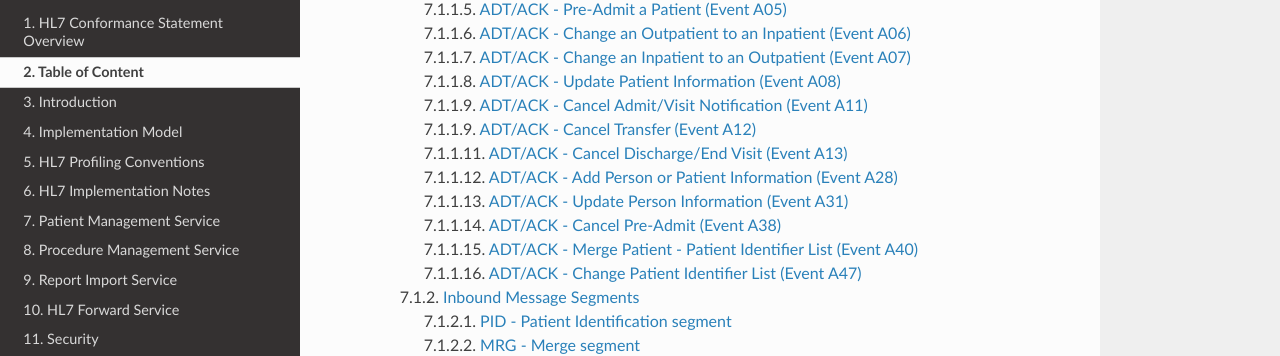
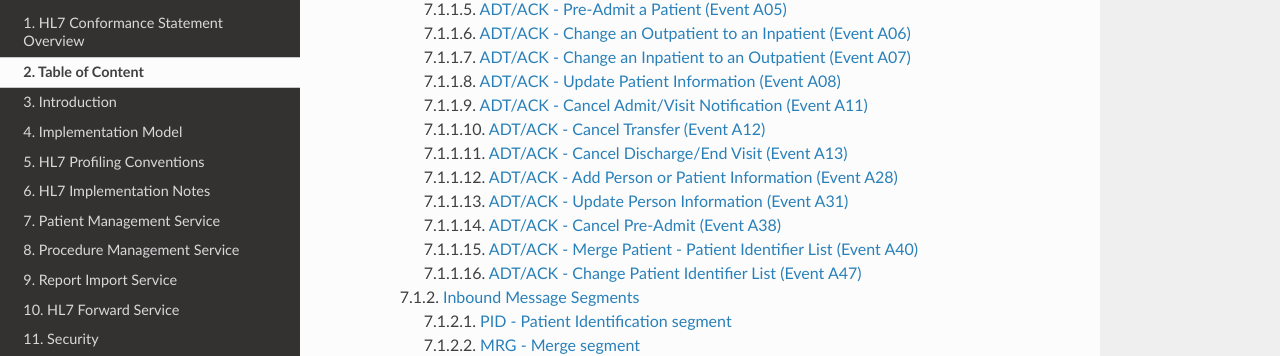
Before and after one commit to dcm4che/dcm4chee-arc-hl7cs, a Sphinx documentation site: the page built from source/toc.rst, in a window 1280 px wide and 900 px high, scrolled down 432 px. Shown: the part 138-494 px from the top of the window. Built offline with Sphinx 7.4.7 and the Read the Docs theme 2.0.0, drawn with Linux system fonts in a browser that asks for light colours.

Commit message:
fix typo

```diff
--- a/source/toc.rst
+++ b/source/toc.rst
@@ -23,7 +23,7 @@ Table of Content
 |       7.1.1.7. :ref:`adt_in_a07`
 |       7.1.1.8. :ref:`adt_in_a08`
 |       7.1.1.9. :ref:`adt_in_a11`
-|       7.1.1.9. :ref:`adt_in_a12`
+|       7.1.1.10. :ref:`adt_in_a12`
 |       7.1.1.11. :ref:`adt_in_a13`
 |       7.1.1.12. :ref:`adt_in_a28`
 |       7.1.1.13. :ref:`adt_in_a31`
```
